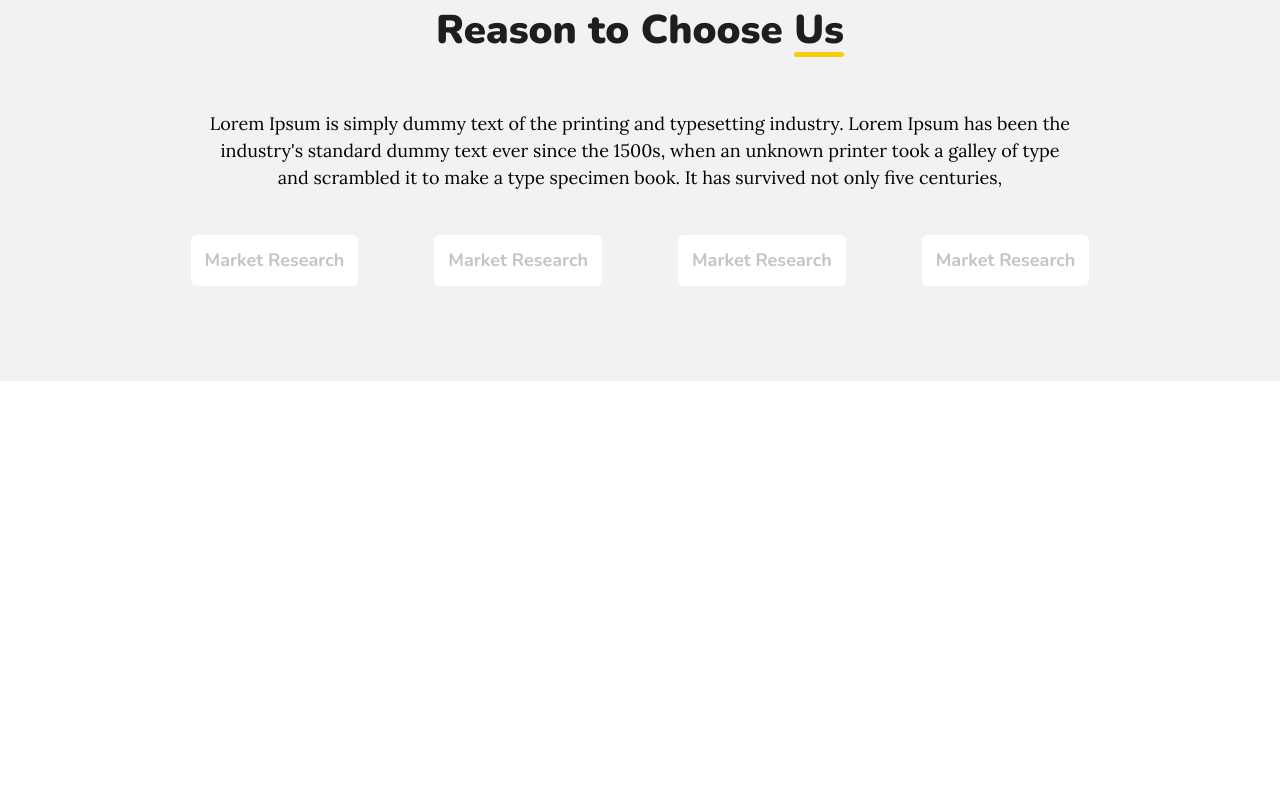
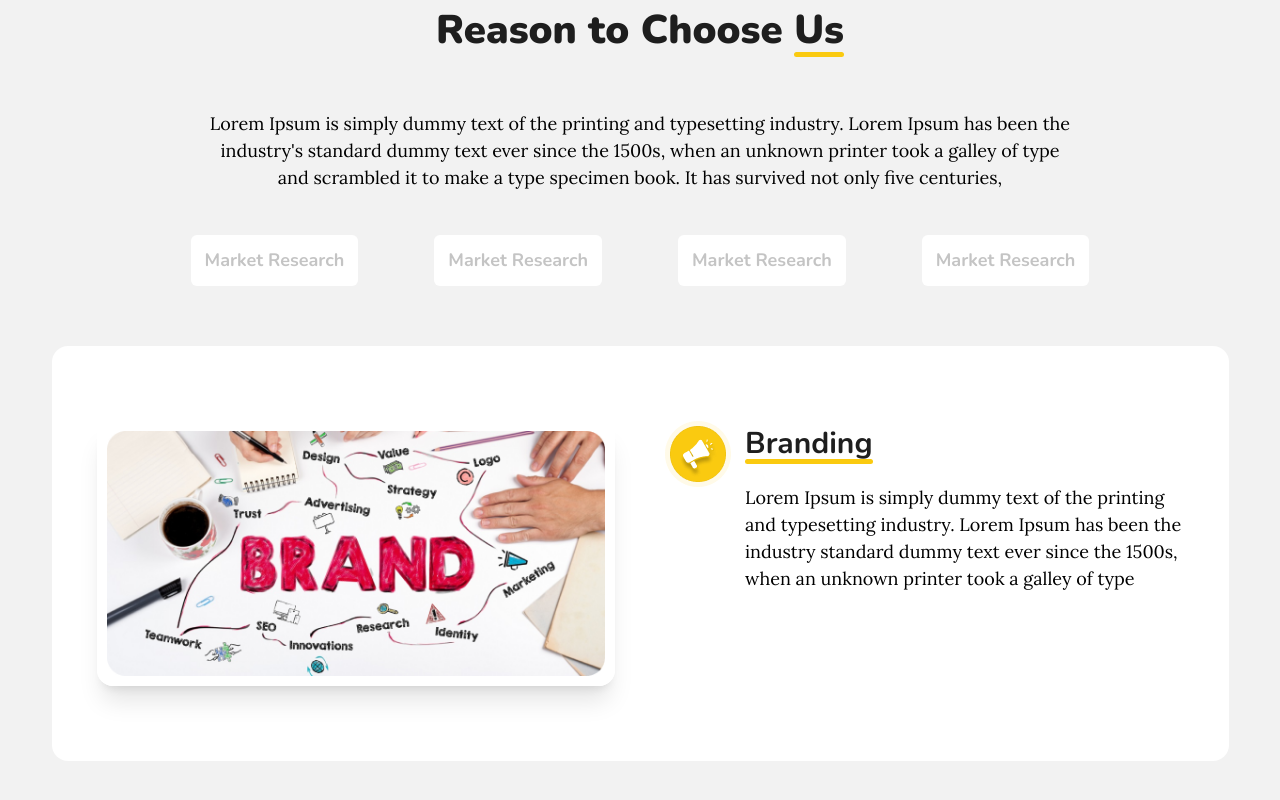
Before and after one commit to saimunhasanrifat14/the-firm, a React (Vite) app: page / in a window 1280 px wide. Shown: the part 2532-3332 px from the top of the page. Before the commit the page ends 2913 px from the top, so only its background shows below. Built offline with nearby package versions, Linux system fonts and the light colour scheme; some icons are missing.

Commit message:
create brending bottom part

```diff
--- a/src/component/About.jsx
+++ b/src/component/About.jsx
@@ -1,6 +1,8 @@
 import React from "react";
 import Container from "./CommonComponent/Container";
 import Button2 from "./CommonComponent/Button2";
+import brendingBanner from "../assets/branding.png";
+import brendingLogo from "../assets/brandingLogo.png";
 
 const About = () => {
   return (
@@ -24,6 +26,32 @@ const About = () => {
             <Button2 btnContent={"Market Research"}></Button2>
           </div>
         </div>
+        <div className="flex justify-between py-[75px] bg-bg_white rounded-2xl mt-[60px] gap-[50px] px-[45px]">
+          <div className=" w-[50%]">
+            <picture>
+              <img
+                className="border-solid border-[10px] border-white shadow-xl rounded-2xl"
+                src={brendingBanner}
+                alt={brendingBanner}
+              />
+            </picture>
+          </div>
+          <div className="flex justify-start items-start w-[50%] gap-[14px]">
+            <img src={brendingLogo} alt={brendingLogo} />
+            <div>
+              <h3 className="text-[30px] font-bold text-text_black_color font-nunito mb-[18px] ">
+                {" "}
+                <span className="heading">Branding</span>
+              </h3>
+              <p className="text-[18px] font-normal mb-[44px] font-lora mb-[40px]">
+                Lorem Ipsum is simply dummy text of the printing and typesetting
+                industry. Lorem Ipsum has been the industry standard dummy text
+                ever since the 1500s, when an unknown printer took a galley of
+                type
+              </p>
+            </div>
+          </div>
+        </div>
       </Container>
     </div>
   );
```
Also changed, not shown: src/assets/brandingLogo.png (added).
